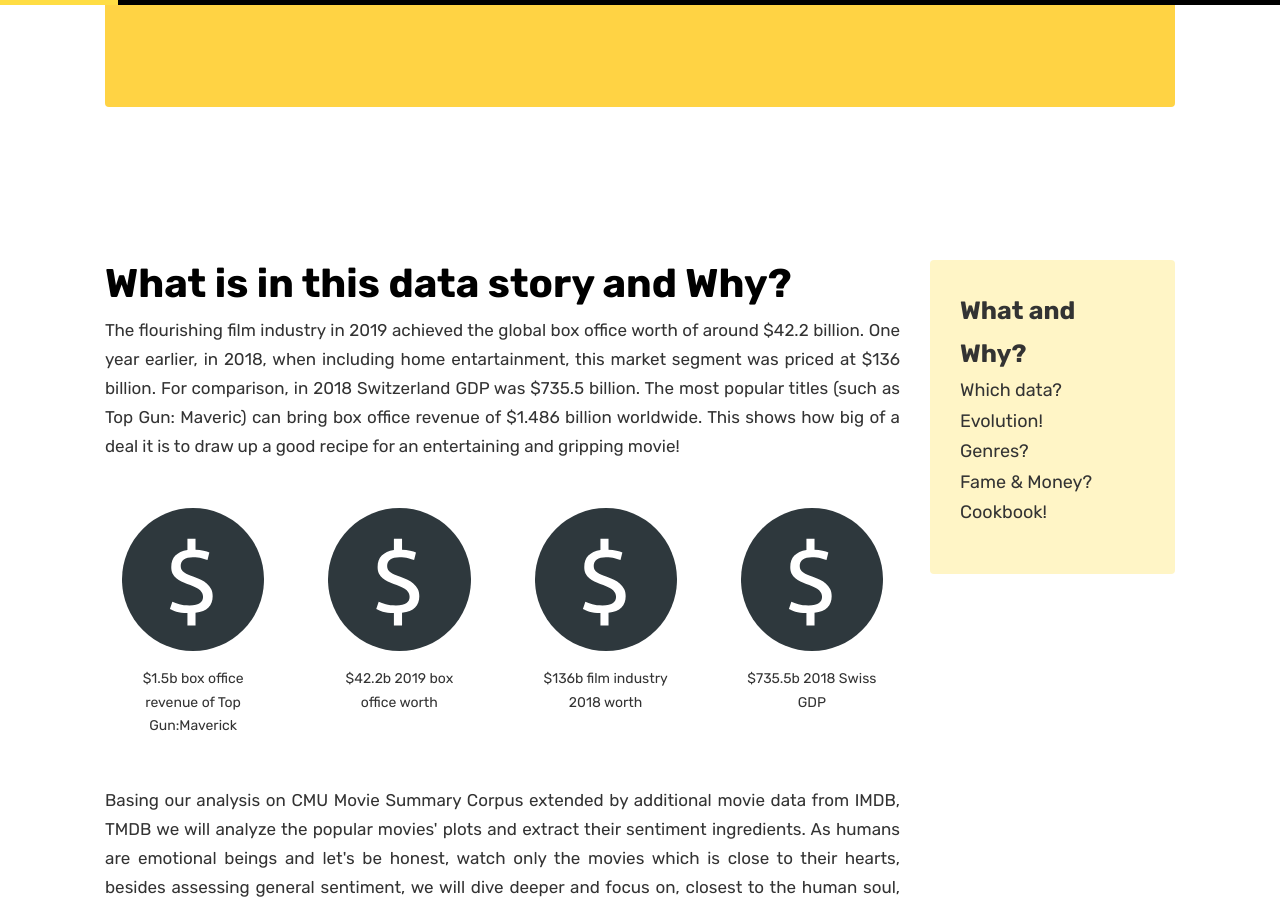
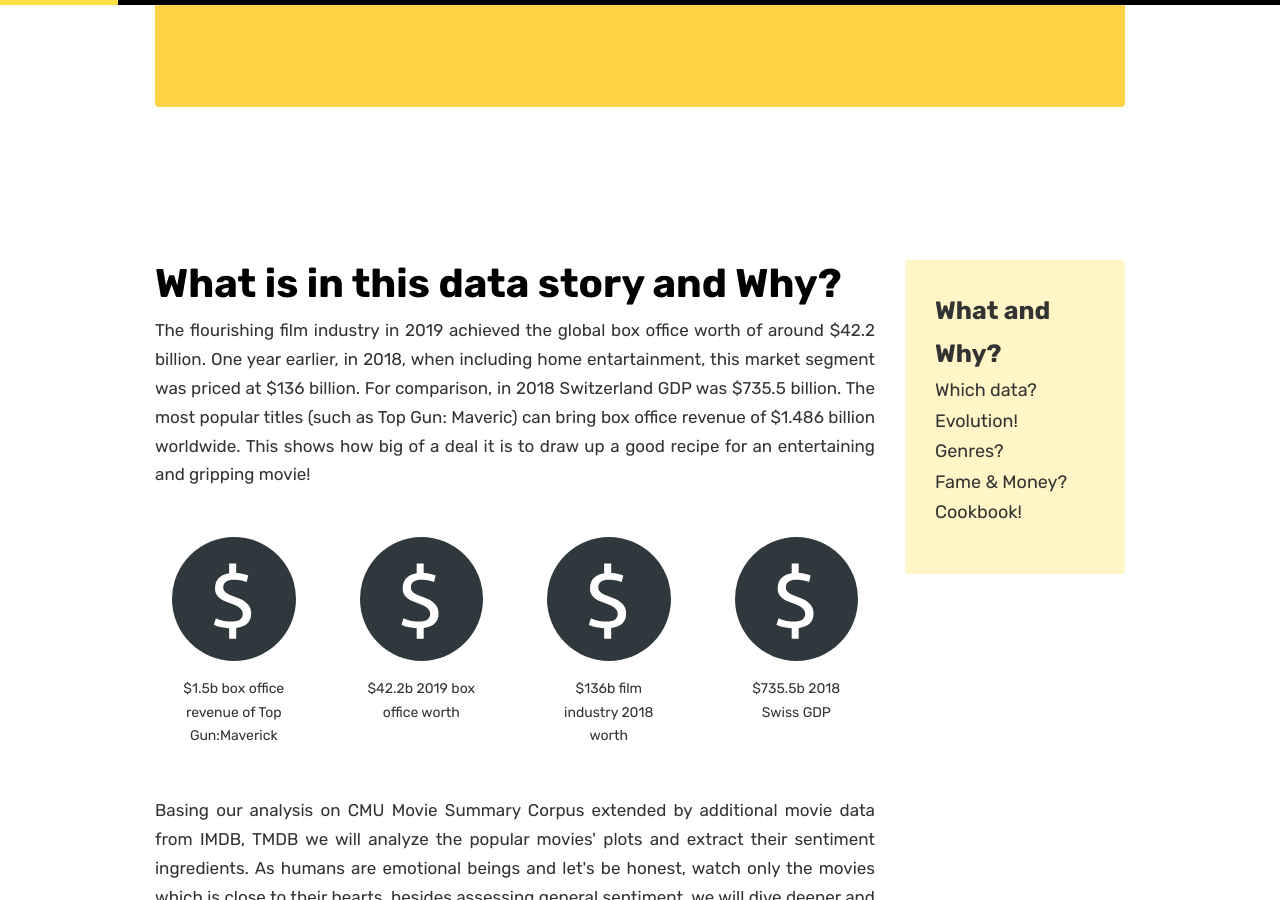
Before and after one commit to ondini/on-screen-emotions, a Jekyll site: the page built from index.html, in a window 1280 px wide and 900 px high, scrolled down 688 px. Built offline with Jekyll 4.4.1, drawn with Linux system fonts in a browser that asks for light colours.

```diff
--- a/assets/css/theme.scss
+++ b/assets/css/theme.scss
@@ -8,7 +8,7 @@
 $grey: #333;
 $black: #000;
 
-$container-width: 1100px;
+$container-width: 1000px;
 $header-height: 690px;
 
 $progress-bar-height: 5px;
@@ -57,7 +57,7 @@
     background: $hero;
 }
 
-@media (max-width: 1100px) {
+@media (max-width: 1000px) {
     .content {
         display: none
     }
```
